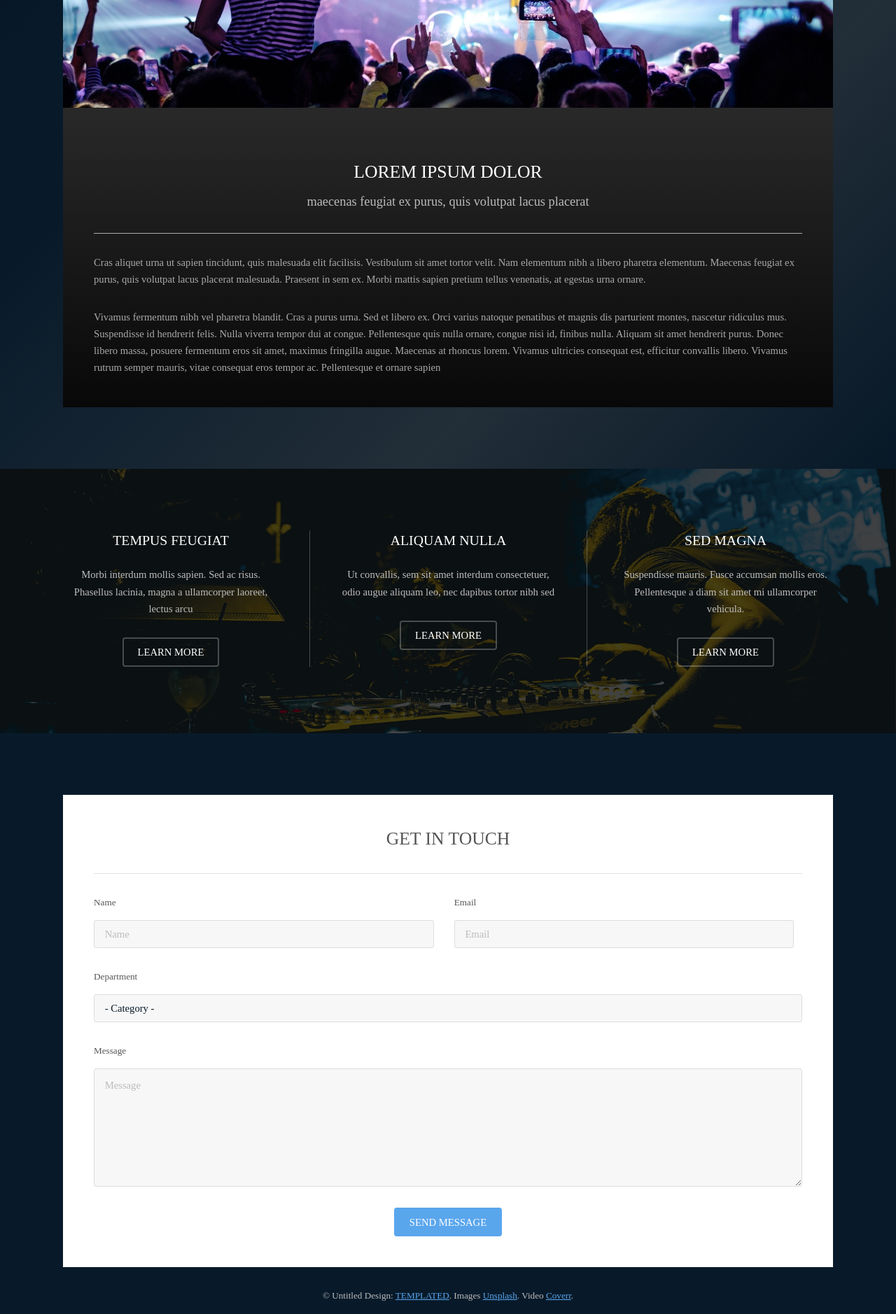
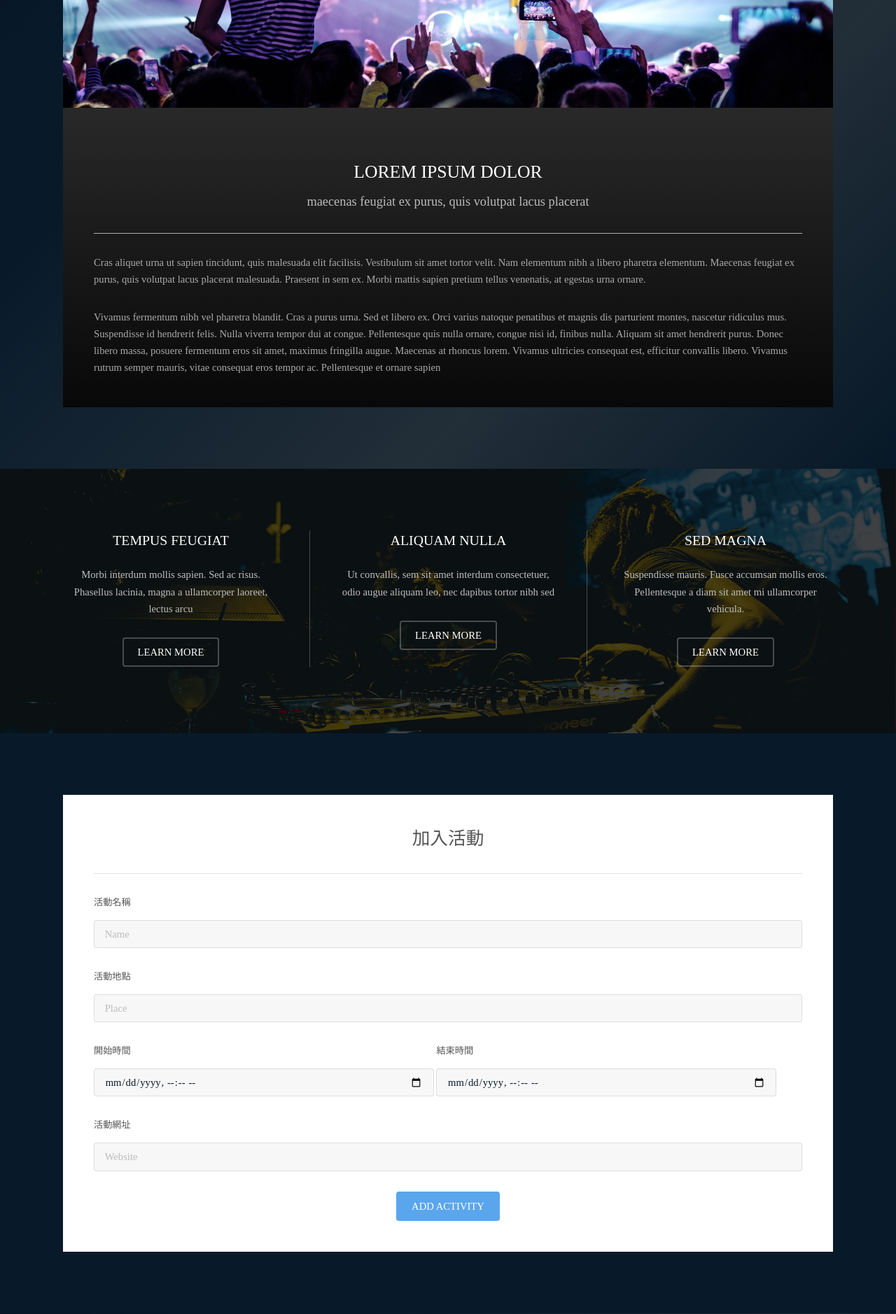
Before and after one commit to MIS105/project, a Django app: page / in a window 1280 px wide. Shown: the part 1080-2958 px from the top of the page at 70% size. Run offline with Django 3.2, Linux system fonts and the light colour scheme; data that the repository does not hold is empty.

Commit message:
version1.1

```diff
--- a/mysite/musicer/views.py
+++ b/mysite/musicer/views.py
@@ -1,6 +1,8 @@
 from django.shortcuts import render
 from django.http import HttpResponse
 from .models import Activity
+from .forms import nameForm
+from datetime import datetime
 # Create your views here.
 
 def hello_world(request):
@@ -14,3 +16,24 @@
 def activity_detail(request, pk):
     activity = Activity.objects.get(pk=pk)
     return render(request, 'index.html', {'activity': activity})
+
+
+
+def addActivity(request):
+    activity_list = Activity.objects.all()
+    if request.method == 'POST': #是否为post请求
+        form = nameForm(request.POST)
+        if form.is_valid(): #检查输入是否规范
+            name = form.cleaned_data['name']
+            sdt = form.cleaned_data['sdt']
+            edt = form.cleaned_data['edt']
+            place = form.cleaned_data['place']
+            website = form.cleaned_data['website']
+            sdt = sdt.replace('T',' ')
+            edt = edt.replace('T',' ')
+            newdata = name+" "+sdt+" "+edt+" "+place+" "+website
+            Activity.objects.create(name = name, start_datetime = sdt, end_datetime = edt, place = place, website = website)
+            activity_list = Activity.objects.all()
+            return render(request,'index.html',{'activity_list': activity_list,})
+        return render(request,'index.html',{'activity_list': activity_list,})
+    return render(request,'index.html',{'activity_list': activity_list,})
--- a/mysite/mysite/urls.py
+++ b/mysite/mysite/urls.py
@@ -18,9 +18,10 @@
 from musicer.views import hello_world
 from musicer.views import home
 from musicer.views import activity_detail
+from musicer.views import addActivity
 urlpatterns = [
     path('admin/', admin.site.urls),
     path('hello/',hello_world),
-	path('',home),
-	path(r'^post/(?P<pk>\d+)/$', activity_detail, name='activity_detail'),
+	path('',addActivity,name='addActivity'),
+	path('post/(P<pk>\d+     )/', activity_detail, name='activity_detail'),
 ]
--- a/mysite/static/css/main.css
+++ b/mysite/static/css/main.css
@@ -2048,7 +2048,8 @@
 
 	input[type="text"],
 	input[type="password"],
-	input[type="email"],
+	input[type="place"],
+	input[type="datetime-local"],
 	select,
 	textarea {
 		-moz-appearance: none;
@@ -2108,7 +2110,8 @@
 
 	input[type="text"],
 	input[type="password"],
-	input[type="email"],
+	input[type="place"],
+	input[type="datetime-local"],
 	select {
 		height: 2.75rem;
 	}
@@ -2207,7 +2210,8 @@
 
 	input[type="text"],
 	input[type="password"],
-	input[type="email"],
+	input[type="place"],
+	input[type="datetime-local"],
 	select,
 	textarea {
 		background: rgba(144, 144, 144, 0.075);
--- a/mysite/static/js/jquery-tablepage-1.0.js
+++ b/mysite/static/js/jquery-tablepage-1.0.js
@@ -13,8 +13,8 @@
 		var sPageStr = "";
 		var dCount = 0;
 		var oSource = $(this);
-		var sNoSelColor = "#666666";
-		var sSelColor = "#FFFFFF";
+		var sNoSelColor = "#0";
+		var sSelColor = "#333333";
 		var sFontColor = "#FFFFFF";
 
  		change_page_content();
@@ -25,7 +25,7 @@
 			dCount = oSource.children().children().length - 1;
 
 			//顯示頁碼
-			sPageStr = "<table><tr><td style='height:30px;'><b>第</b></td>";
+			sPageStr = "<table><tr><td style='height:30px;'><b> </b></td>";
 
 			dPageIndex = 1;
 
@@ -33,15 +33,15 @@
 			{
 				if (dNowIndex == dPageIndex)
 				{
-					sPageStr += "<td valign='top'><table style='width:20px;height:20px;cursor:pointer;color:" + sFontColor + ";border-collapse:collapse;border-style:solid;border-width:1px;border-color:" + sSelColor + ";background-color:" + sSelColor + "'><tr><th>" + (dPageIndex++) + "</th></tr></table></td>";
+					sPageStr += "<td valign='top'><table style='width:20px;height:20px;cursor:pointer;color:" + sFontColor + ";border-collapse:collapse;border-style:solid;border-width:0px;border-color:" + sSelColor + ";background-color:" + sSelColor + "'><tr><th>" + (dPageIndex++) + "</th></tr></table></td>";
 				}
 				else
 				{
-					sPageStr += "<td valign='top'><table style='width:20px;height:20px;cursor:pointer;color:" + sFontColor + ";border-collapse:collapse;border-style:solid;border-width:1px;border-color:" + sNoSelColor + ";background-color:" + sNoSelColor + "'><tr><th>" + (dPageIndex++) + "</th></tr></table></td>";
+					sPageStr += "<td valign='top'><table style='width:20px;height:20px;cursor:pointer;color:" + sFontColor + ";border-collapse:collapse;border-style:solid;border-width:0px;border-color:" + sNoSelColor + ";background-color:" + sNoSelColor + "'><tr><th>" + (dPageIndex++) + "</th></tr></table></td>";
 				}
 			}
 
-			sPageStr += "<td><b>頁</b></td></tr></table>";
+			sPageStr += "<td><b> </b></td></tr></table>";
 
 			oObj.html(sPageStr);
 
--- a/mysite/templates/index.html
+++ b/mysite/templates/index.html
@@ -3,8 +3,12 @@
 <html>
 	<head>
 		<title>Musicer</title>
+
 		<meta charset="UTF-8-8" />
 		<meta name="viewport" content="width=device-width, initial-scale=1, minimum-scale=1, maximum-scale=1" />
+		<meta http-equiv="Expires" content="0">
+		<meta http-equiv="Pragma" content="no-cache">
+		<meta http-equiv="Cache-Control" content="no-cache">
 		<link rel="stylesheet" href="{% static 'css/main.css' %}" />
 		<script src="{% static 'js/jquery.min.js' %}"></script>
 		<script src="{% static 'js/jquery.scrolly.min.js' %}"></script>
@@ -13,9 +17,10 @@
 		<script src="{% static 'js/util.js' %}"></script>
 		<script src="{% static 'js/main.js' %}"></script>
 		<script src="{% static 'js/jquery-tablepage-1.0.js' %}"></script>
-
+		<link rel="shortcut icon" type="image/x-icon" href="{% static 'images/favicon.ico' %}" />
 	</head>
 	<body>
+
 		<!-- Header -->
 			<header id="header" class="alt">
 				<div class="logo"><a href="index.html">Musicer</a></div>
@@ -111,43 +116,44 @@
 					<section>
 						<div class="box">
 							<div class="content">
-								<h2 class="align-center">Get in Touch</h2>
+								<h2 class="align-center">加入活動</h2>
 								<hr />
 								<form action="#" method="post">
-									<div class="field half first">
-										<label for="name">Name</label>
-										<input name="name" id="name" type="text" placeholder="Name">
+									{% csrf_token %}
+									<div class="field first">
+										<label for="name">活動名稱</label>
+										<input id="name" name="name" type="text" placeholder="Name">
+
+									</div>
+									<div class="field">
+										<label for="place">活動地點</label>
+										<input id="place" name="place" type="text" placeholder="Place">
+
 									</div>
 									<div class="field half">
-										<label for="email">Email</label>
-										<input name="email" id="email" type="email" placeholder="Email">
+										 <label for="sdt">開始時間</label>
+										 <input id="sdt" name="sdt" type="datetime-local">
+
+									</div>
+									<div class="field half">
+										 <label for="edt">結束時間</label>
+										 <input id="edt" name="edt" type="datetime-local">
+
 									</div>
 									<div class="field">
-										<label for="dept">Department</label>
-										<div class="select-wrapper">
-											<select name="dept" id="dept">
-												<option value="">- Category -</option>
-												<option value="1">Manufacturing</option>
-												<option value="1">Shipping</option>
-												<option value="1">Administration</option>
-												<option value="1">Human Resources</option>
-											</select>
-										</div>
-									</div>
-									<div class="field">
-										<label for="message">Message</label>
-										<textarea name="message" id="message" rows="6" placeholder="Message"></textarea>
+										<label for="place">活動網址</label>
+										<input id="website" name="website" type="text" placeholder="Website">
+
 									</div>
 									<ul class="actions align-center">
-										<li><input value="Send Message" class="button special" type="submit"></li>
+										<li><input value="Add Activity" class="button special" type="submit"></li>
 									</ul>
+
 								</form>
 							</div>
 						</div>
 					</section>
-					<div class="copyright">
-						&copy; Untitled Design: <a href="https://templated.co/">TEMPLATED</a>. Images <a href="https://unsplash.com/">Unsplash</a>. Video <a href="http://coverr.co/">Coverr</a>.
-					</div>
+
 				</div>
 			</footer>
 
@@ -158,8 +164,9 @@
 						<div class="box">
 							<div class="content">
 								<header class="align-center">
-									<h2>Lorem ipsum dolor</h2>
-									<p>maecenas feugiat ex purus, quis volutpat lacus placerat</p>
+									<h2>活動列表</h2>
+									<!-- <p>maecenas feugiat ex purus, quis volutpat lacus placerat</p> -->
+
 								</header>
 								<hr />
 								<table id="tbl" border="1">
@@ -185,8 +192,11 @@
 			</section>
 
 <script>
-$("#tbl").tablepage($("#table_page"), 2);
+$("#tbl").tablepage($("#table_page"), 3);
 </script>
+
+
+
 
 
 	</body>
```
Also changed, not shown: other parts of mysite/static/css/main.css (+17 -9 lines), mysite/musicer/forms.py (added, +8 -0 lines), mysite/static/images/favicon.ico (added).
